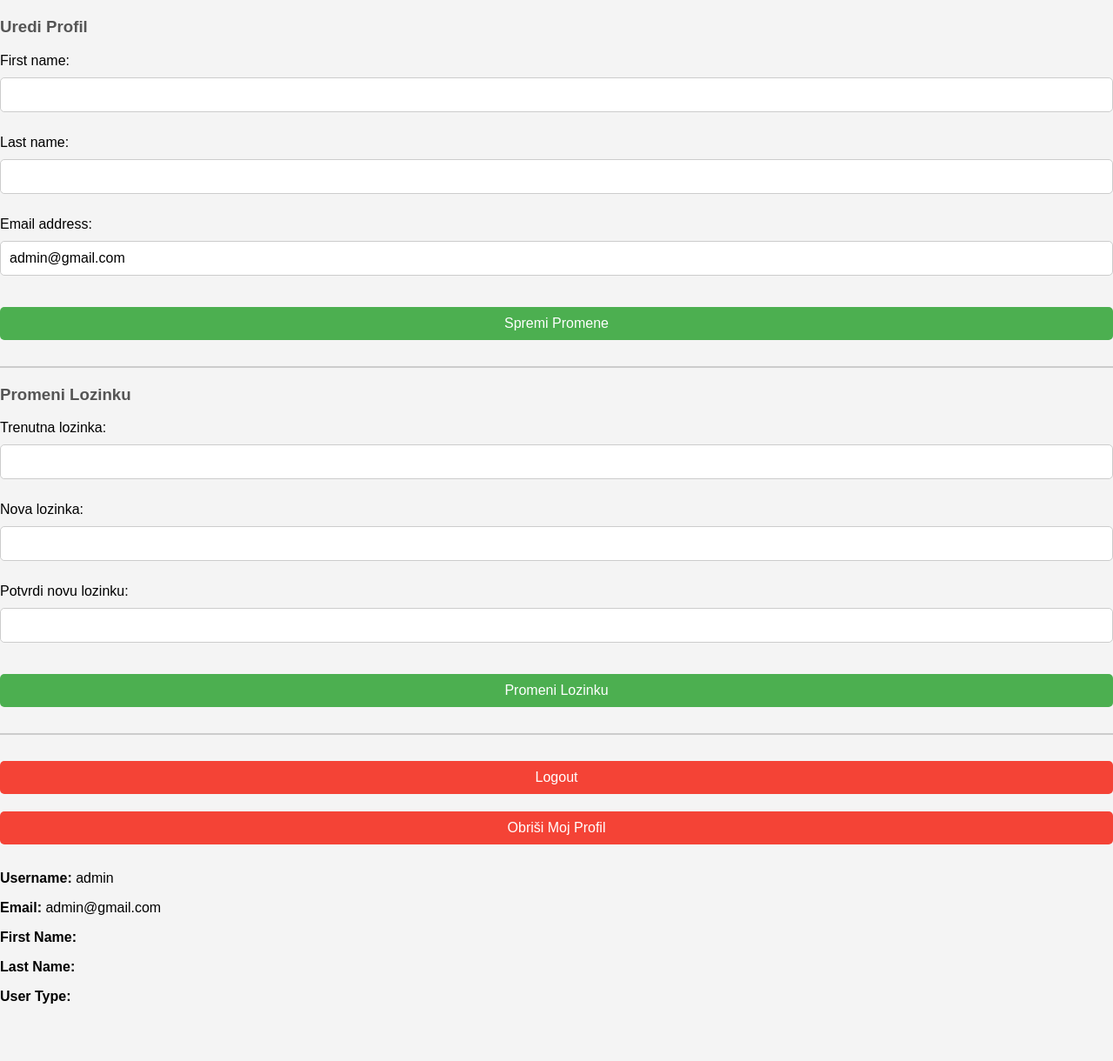
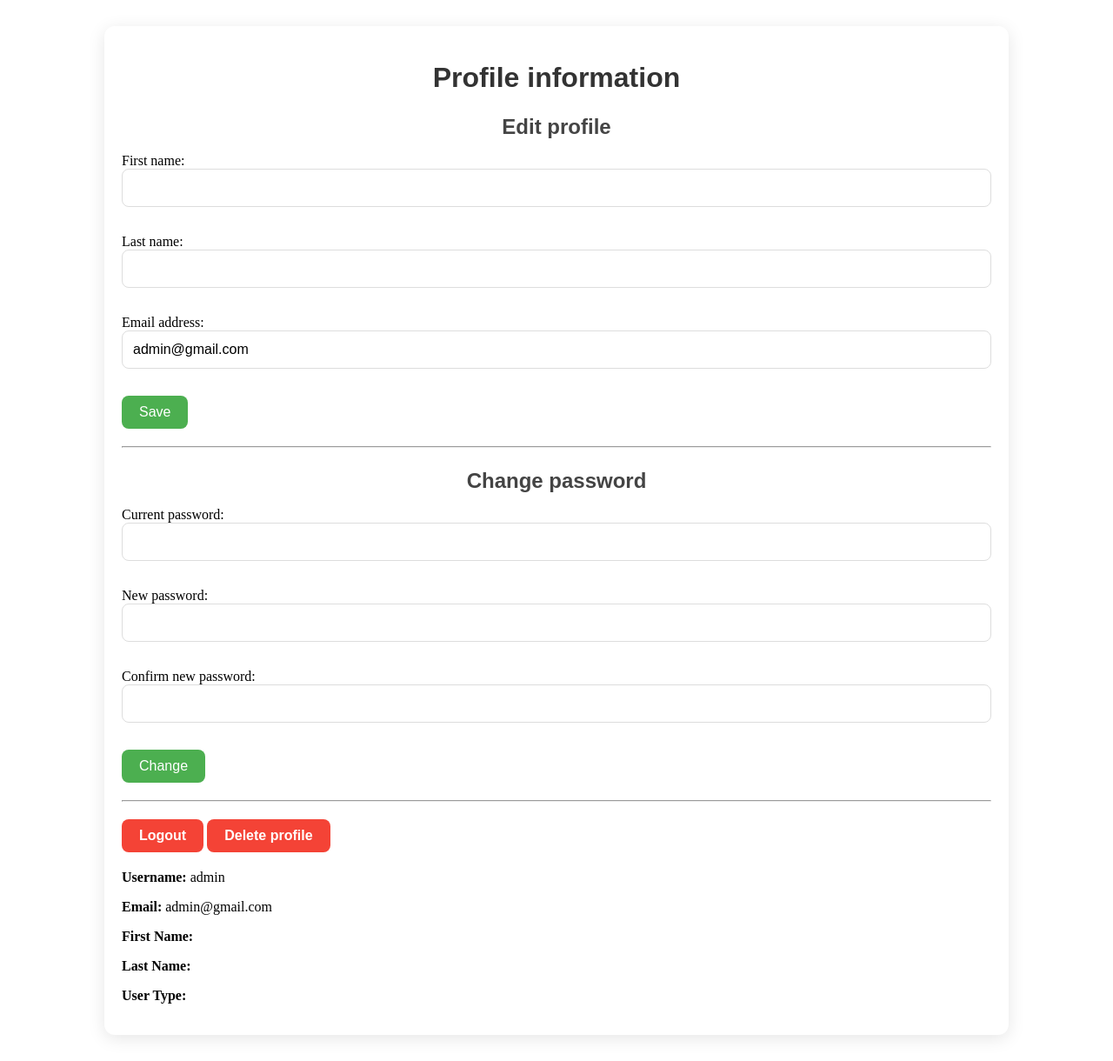
Before and after one commit to pcupic/BazaarBuddy, a Django app: page /accounts/profile/ in a window 1280 px wide. Shown: the whole page at 87% size. Before the commit the page ends 1154 px from the top, so only its background shows below. Run offline with Django 5.2, Linux system fonts and the light colour scheme; a user stored in the database is signed in; data comes from the database, SQL or seed files in the repository; both versions use the stored data as it was after the commit.

Commit message:
improve login UI and profile screen

```diff
--- a/BazaarBuddy/bazaarbuddy/accounts/forms.py
+++ b/BazaarBuddy/bazaarbuddy/accounts/forms.py
@@ -1,6 +1,6 @@
 from django import forms
 from django.contrib.auth.models import User
-from django.contrib.auth.forms import PasswordChangeForm
+from django.contrib.auth.forms import PasswordChangeForm, AuthenticationForm
 
 class RegistrationForm(forms.ModelForm):
     email = forms.EmailField(required=True)
@@ -39,6 +39,9 @@ class UserEditForm(forms.ModelForm):
         fields = ['first_name', 'last_name', 'email']
 
 class PasswordChangeCustomForm(PasswordChangeForm):
-    old_password = forms.CharField(widget=forms.PasswordInput, required=True, label="Trenutna lozinka")
-    new_password1 = forms.CharField(widget=forms.PasswordInput, required=True, label="Nova lozinka")
-    new_password2 = forms.CharField(widget=forms.PasswordInput, required=True, label="Potvrdi novu lozinku")
+    old_password = forms.CharField(widget=forms.PasswordInput, required=True, label="Current password")
+    new_password1 = forms.CharField(widget=forms.PasswordInput, required=True, label="New password")
+    new_password2 = forms.CharField(widget=forms.PasswordInput, required=True, label="Confirm new password")
+
+class EmailAuthenticationForm(AuthenticationForm):
+    username = forms.EmailField(label="Email", widget=forms.EmailInput(attrs={'autofocus': True}))
--- a/BazaarBuddy/bazaarbuddy/accounts/static/accounts/profile.css
+++ b/BazaarBuddy/bazaarbuddy/accounts/static/accounts/profile.css
@@ -1,84 +1,128 @@
-body {
-    font-family: Arial, sans-serif;
-    background-color: #f4f4f4;
-    margin: 0;
-    padding: 0;
+/* Dashboard container */
+.dashboard-container {
+    max-width: 1000px;
+    margin: 30px auto;
+    padding: 20px;
+    background-color: #fff;
+    border-radius: 12px;
+    box-shadow: 0 4px 20px rgba(0, 0, 0, 0.1);
 }
 
-.profile-container {
-    width: 80%;
-    max-width: 900px;
-    margin: 50px auto;
-    padding: 30px;
-    background-color: #fff;
-    box-shadow: 0 4px 8px rgba(0, 0, 0, 0.1);
-    border-radius: 8px;
+/* Headers */
+h1, h2, h3 {
+    text-align: center;
+    margin-bottom: 20px;
+    color: #333;
+    font-family: 'Arial', sans-serif;
 }
 
-h2 {
-    text-align: center;
-    color: #333;
-}
-
-h3 {
-    color: #555;
-}
-
+/* Form styles */
 form {
     margin: 20px 0;
 }
 
-form input, form select, form button {
+form h3 {
+    color: #444;
+    font-size: 1.5em;
+    margin-bottom: 15px;
+}
+
+/* Input fields */
+input, select, textarea {
     width: 100%;
-    padding: 10px;
-    margin: 10px 0;
-    border-radius: 5px;
-    border: 1px solid #ccc;
+    padding: 12px;
+    margin-bottom: 15px;
+    border: 1px solid #ddd;
+    border-radius: 8px;
+    font-size: 16px;
+    box-sizing: border-box;
+}
+
+/* Buttons */
+button {
+    background-color: #4CAF50;
+    color: white;
+    border: none;
+    padding: 10px 20px;
+    border-radius: 8px;
+    cursor: pointer;
+    transition: background-color 0.3s ease;
     font-size: 16px;
 }
 
-form input:focus, form select:focus {
-    border-color: #4CAF50;
-    outline: none;
-}
-
-button[type="submit"] {
-    background-color: #4CAF50;
-    color: white;
-    border: none;
-    font-size: 16px;
-    cursor: pointer;
-    transition: background-color 0.3s ease;
-}
-
-button[type="submit"]:hover {
+button:hover {
     background-color: #45a049;
 }
 
-button[type="submit"][name="logout"],
-button[type="submit"][name="delete_profile"] {
+button.delete-btn {
     background-color: #f44336;
+    color: white;
+    font-weight: bold;
 }
 
-button[type="submit"][name="logout"]:hover,
-button[type="submit"][name="delete_profile"]:hover {
+button.delete-btn:hover {
     background-color: #e53935;
 }
 
-hr {
-    border: 1px solid #ccc;
-    margin: 20px 0;
+/* Messages */
+.messages {
+    margin-top: 20px;
 }
 
-.profile-info {
-    margin: 20px 0;
+.messages p {
+    padding: 12px;
+    border-radius: 8px;
+    margin-bottom: 15px;
     font-size: 16px;
 }
 
-.profile-info p {
-    margin: 10px 0;
+.messages .success {
+    background-color: #d4edda;
+    color: #155724;
 }
 
-.profile-info strong {
-    color: #333;
+.messages .error {
+    background-color: #f8d7da;
+    color: #721c24;
 }
+
+/* Table styles */
+table {
+    width: 100%;
+    border-collapse: collapse;
+    margin-top: 20px;
+}
+
+table th, table td {
+    padding: 12px;
+    border: 1px solid #ddd;
+    text-align: center;
+}
+
+table th {
+    background-color: #f4f4f4;
+}
+
+table tr:nth-child(even) {
+    background-color: #f9f9f9;
+}
+
+table tr:hover {
+    background-color: #f1f1f1;
+}
+
+/* Responsive Design */
+@media (max-width: 768px) {
+    .dashboard-container {
+        width: 95%;
+    }
+
+    table th, table td {
+        padding: 8px;
+    }
+
+    button {
+        width: 100%;
+        margin: 5px 0;
+    }
+}
--- a/BazaarBuddy/bazaarbuddy/accounts/templates/accounts/admin_dashboard.html
+++ b/BazaarBuddy/bazaarbuddy/accounts/templates/accounts/admin_dashboard.html
@@ -36,7 +36,7 @@
                         <td>{{ user.id }}</td>
                         <td>{{ user.username }}</td>
                         <td>{{ user.email }}</td>
-                        <td>{{ user.profile.user_type }}</td> <!-- Prikazuje user_type -->
+                        <td>{{ user.profile.user_type }}</td>
                         <td>
                             <form method="POST" style="display:inline;">
                                 {% csrf_token %}
--- a/BazaarBuddy/bazaarbuddy/accounts/templates/accounts/login.html
+++ b/BazaarBuddy/bazaarbuddy/accounts/templates/accounts/login.html
@@ -13,8 +13,8 @@
         <form method="POST">
             {% csrf_token %}
             <div class="form-group">
-                {{ form.username.label_tag }}
-                {{ form.username }}
+                <label for="id_username">Email:</label>
+                <input type="email" name="username" required>
                 {% if form.username.errors %}
                     <div class="error-message">{{ form.username.errors }}</div>
                 {% endif %}
--- a/BazaarBuddy/bazaarbuddy/accounts/templates/accounts/profile.html
+++ b/BazaarBuddy/bazaarbuddy/accounts/templates/accounts/profile.html
@@ -8,34 +8,44 @@
     <link rel="stylesheet" href="{% static 'accounts/profile.css' %}">
 </head>
 <body>
+
+  <div class="dashboard-container">
+    <h1>Profile information</h1>
+
     <form method="POST">
       {% csrf_token %}
-    <h3>Uredi Profil</h3>
+      <h3>Edit profile</h3>
       {{ user_form.as_p }}
-    <button type="submit" name="edit_profile">Spremi Promene</button>
+      <button type="submit" name="edit_profile">Save</button>
     </form>
 
     <hr>
 
     <form method="POST">
       {% csrf_token %}
-    <h3>Promeni Lozinku</h3>
+      <h3>Change password</h3>
       {{ password_form.as_p }}
-    <button type="submit" name="change_password">Promeni Lozinku</button>
+      <button type="submit" name="change_password">Change</button>
     </form>
 
     <hr>
 
     <form method="POST">
       {% csrf_token %}
-    <button type="submit" name="logout" style="background-color: #f44336; color: white;">Logout</button>
-    <button type="submit" name="delete_profile" style="background-color: #f44336; color: white;">Obriši Moj Profil</button>
+      <div class="buttons-container">
+        <button type="submit" name="logout" class="delete-btn">Logout</button>
+        <button type="submit" name="delete_profile" class="delete-btn">Delete profile</button>
+      </div>
     </form>
 
+    <div class="profile-info">
       <p><strong>Username:</strong> {{ user.username }}</p>
       <p><strong>Email:</strong> {{ user.email }}</p>
       <p><strong>First Name:</strong> {{ user.first_name }}</p>
       <p><strong>Last Name:</strong> {{ user.last_name }}</p>
       <p><strong>User Type:</strong> {{ user.profile.get_user_type_display }}</p>
+    </div>
+  </div>
+
 </body>
 </html>
--- a/BazaarBuddy/bazaarbuddy/accounts/views.py
+++ b/BazaarBuddy/bazaarbuddy/accounts/views.py
@@ -33,17 +33,22 @@ def login(request):
     if request.method == 'POST':
         form = AuthenticationForm(request, data=request.POST)
         if form.is_valid():
-            username = form.cleaned_data['username']
+            email = form.cleaned_data['username']
             password = form.cleaned_data['password']
-            user = authenticate(request, username=username, password=password)
 
-            if user is not None:
-                auth_login(request, user)
-                return HttpResponseRedirect(reverse('core:homepage'))
-            else:
-                messages.error(request, "Invalid username or password")
+            try:
+                user = User.objects.get(email=email)
+                user = authenticate(request, username=user.username, password=password)
+
+                if user is not None:
+                    auth_login(request, user)
+                    return HttpResponseRedirect(reverse('core:homepage'))
+                else:
+                    messages.error(request, "Invalid email or password")
+            except User.DoesNotExist:
+                messages.error(request, "Invalid email or password")
         else:
-            messages.error(request, "Invalid username or password")
+            messages.error(request, "Invalid email or password")
     else:
         form = AuthenticationForm()
 
@@ -72,23 +77,23 @@ def profile(request):
             user_form = UserEditForm(request.POST, instance=request.user)
             if user_form.is_valid():
                 user_form.save()
-                messages.success(request, "Profil je uspešno ažuriran.")
+                messages.success(request, "Profile is updated.")
                 return redirect('accounts:profile')
         elif 'logout' in request.POST:
             auth_logout(request)
-            messages.success(request, "Uspešno ste se odjavili.")
+            messages.success(request, "You have successfully logged out.")
             return redirect('accounts:login')
         elif 'delete_profile' in request.POST:
             user = request.user
             user.delete()
             auth_logout(request)
-            messages.success(request, "Vaš profil je obrisan.")
+            messages.success(request, "Your profile is deleted.")
             return redirect('accounts:login')
         elif 'change_password' in request.POST:
             password_form = PasswordChangeCustomForm(request.user, request.POST)
             if password_form.is_valid():
                 password_form.save()
-                messages.success(request, "Lozinka je uspešno promenjena.")
+                messages.success(request, "Your password is changed.")
                 return redirect('accounts:profile')
         else:
             user_form = UserEditForm(instance=request.user)
```
Also changed, not shown: BazaarBuddy/bazaarbuddy/db.sqlite3. Lines whose indentation alone changed are shown as unchanged.
